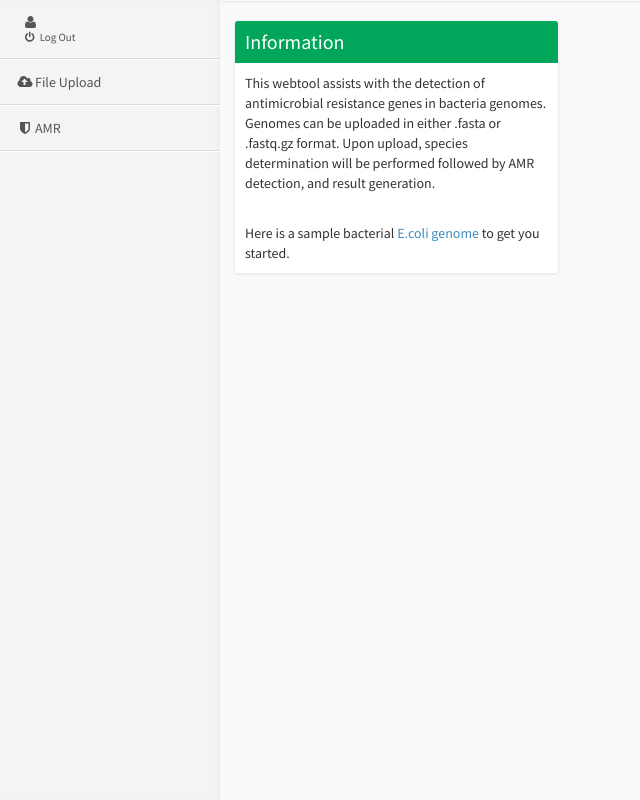
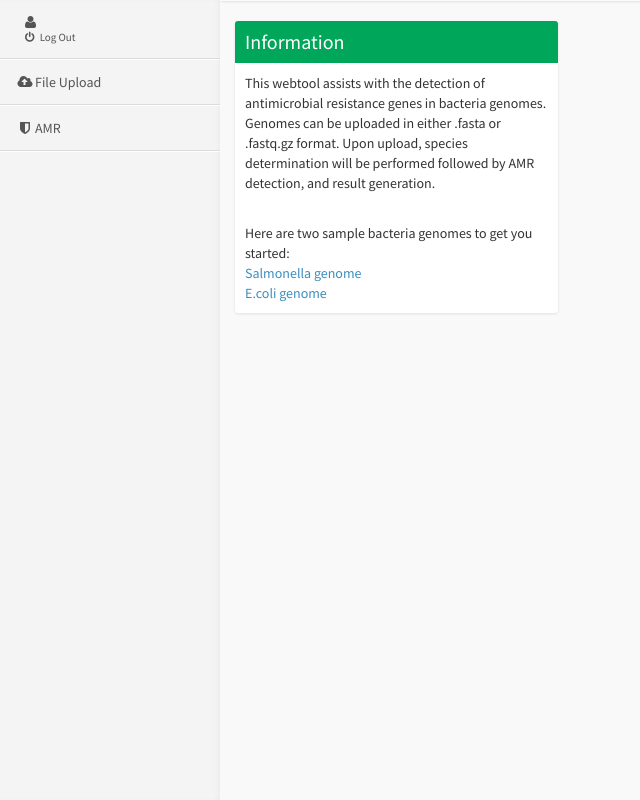
Before and after one commit to jacksoneyres/AMR_Detector, a Django app: page /bio/index in a window 1280 px wide. Shown: the part 50-850 px from the top of the page, without its empty margins (0-640 px from the left). Run offline with Django 3.2, Linux system fonts and the light colour scheme; parts of the project's set-up code (start-up, migrations or seed data) failed here and were passed over; some libraries are stand-ins or nearby versions.

Commit message:
Close to final code

```diff
--- a/SilentD/tasks.py
+++ b/SilentD/tasks.py
@@ -17,6 +17,9 @@ app = Celery('tasks',
 
 @app.task(bind=True)
 def amr_task(self, obj_id):
+    # Files are either uploaded as fasta or fastq. First step is copying over the files to working directory,
+    # then performing mash analysis to find closest reference and assigning that to database object. This is followed by
+    # running either GeneSeekR or SRST2, waiting for results then adding results to database and ending the task
     print self
     project_obj = Project.objects.get(id=obj_id)
     data_files = project_obj.files.all()
@@ -30,6 +33,7 @@ def amr_task(self, obj_id):
         if not os.path.exists(working_dir):
             os.makedirs(working_dir)
         shutil.copyfile(data.file.name, end_path)
+
 
     if project_obj.type == "fasta":
             try:
--- a/SilentD/views.py
+++ b/SilentD/views.py
@@ -209,7 +209,7 @@ def file_upload(request):
 
 @login_required
 def amr(request):
-    # Project.objects.all().delete()
+
     username = ''
     if request.user.is_authenticated():
         username = request.user.username
@@ -306,7 +306,7 @@ def amr(request):
                         for key, value in display_dict.items():
                             if value["class"] == item:
                                 results_dict[item][key] = value
-                print results_dict
+
                 all_projects = Project.objects.filter(user=username)
                 caption = [proj_obj.description, organism]
                 return render(request, 'SilentD/amr.html', {'projects': all_projects,
--- a/templates/SilentD/index.html
+++ b/templates/SilentD/index.html
@@ -21,7 +21,9 @@
                             Genomes can be uploaded in either .fasta or .fastq.gz format. Upon upload, species determination will be performed
                         followed by AMR detection, and result generation. </p><br>
 
-                        Here is a sample bacterial <a href='{% static '/documents/Ecoli_Sample.fasta' %}'> E.coli genome</a> to get you started.
+                        Here are two sample bacteria genomes to get you started: <br>
+                        <a href='{% static 'NZ_CTHP01000001.1_Salmonella_enterica.fasta' %}'> Salmonella genome</a><br>
+                        <a href='{% static 'NZ_JNPQ01000001.1_Escherichia_coli.fasta' %}'> E.coli genome</a>
                     </div><!-- /.box-body -->
                 </div><!-- /.box -->
             </div><!-- /.col -->
```
Also changed, not shown: 6 other files.
